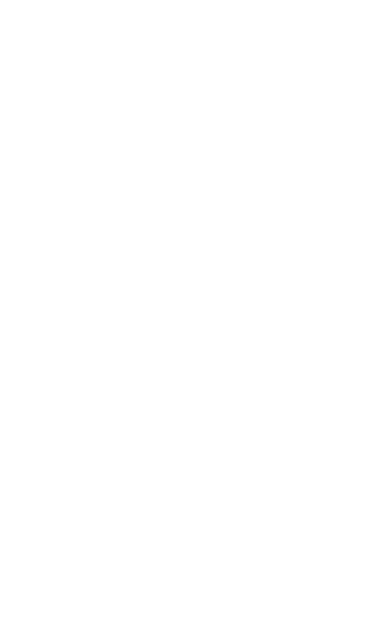
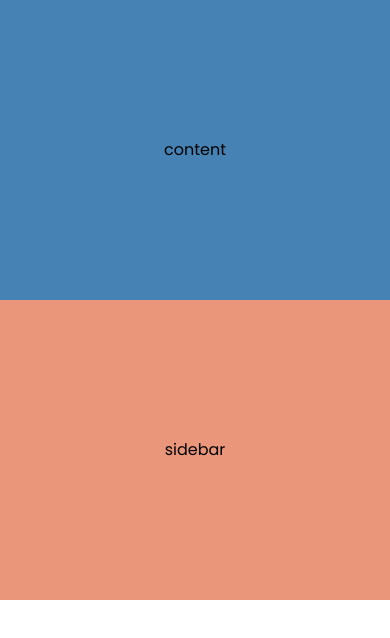
Before and after one commit to cmdtrwd/WorkshopWK03, a plain HTML site: page index.html in a window 390 px wide. Drawn offline with Linux system fonts and the light colour scheme.

Commit message:
mobile first approach

```diff
--- a/css/main.css
+++ b/css/main.css
@@ -0,0 +1,34 @@
+@import url('https://fonts.googleapis.com/css2?family=Audiowide&family=Poppins:ital,wght@0,400;0,700;1,400;1,700&display=swap');
+
+body{
+    font-family: 'Poppins';
+}
+
+.content, .sidebar{
+    width: 100%;
+    height: 300px;
+
+    display: flex;
+    justify-content: center;
+    align-items: center;
+}
+
+.content{
+    background-color: steelblue;
+}
+
+.sidebar{
+    background-color: darksalmon;
+}
+
+@media  screen and (min-width: 768px) {
+    .container{
+        display: flex;
+    }
+    .content{
+        width: 70%;
+    }
+    .sidebar{
+        width: 30%;
+    }
+}
--- a/index.html
+++ b/index.html
@@ -1,5 +1,6 @@
 <!DOCTYPE html>
 <html lang="en">
+
 <head>
     <meta charset="UTF-8">
     <meta http-equiv="X-UA-Compatible" content="IE=edge">
@@ -8,7 +9,16 @@
     <link rel="stylesheet" href="css/reset.css">
     <link rel="stylesheet" href="css/main.css">
 </head>
+
 <body>
+    <div class="container">
+        <div class="content">
+            <h1>content</h1>
+        </div>
+        <div class="sidebar">
+            <h1>sidebar</h1>
+        </div>
+    </div>
+</body>
 
-</body>
 </html>
```
